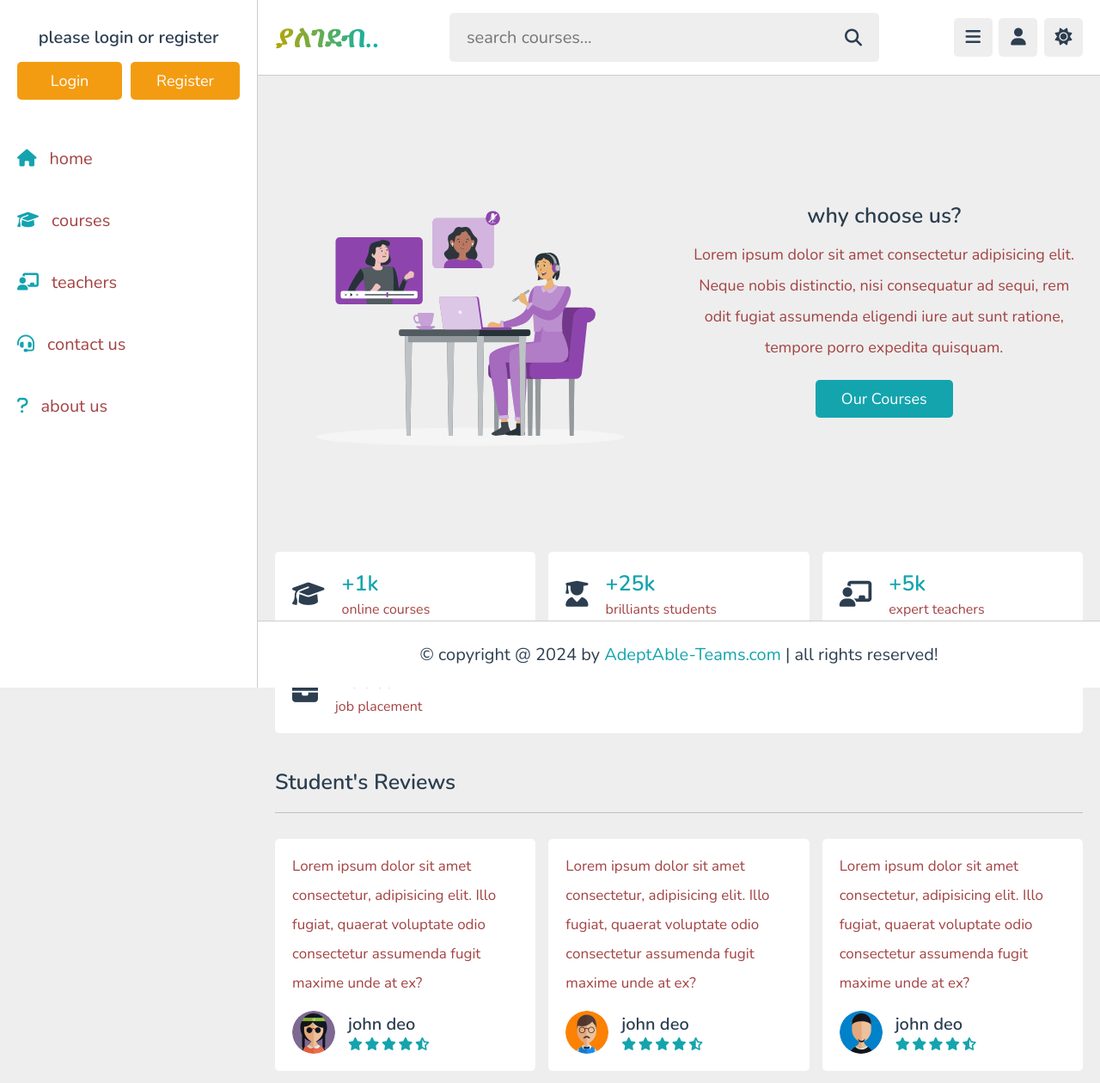
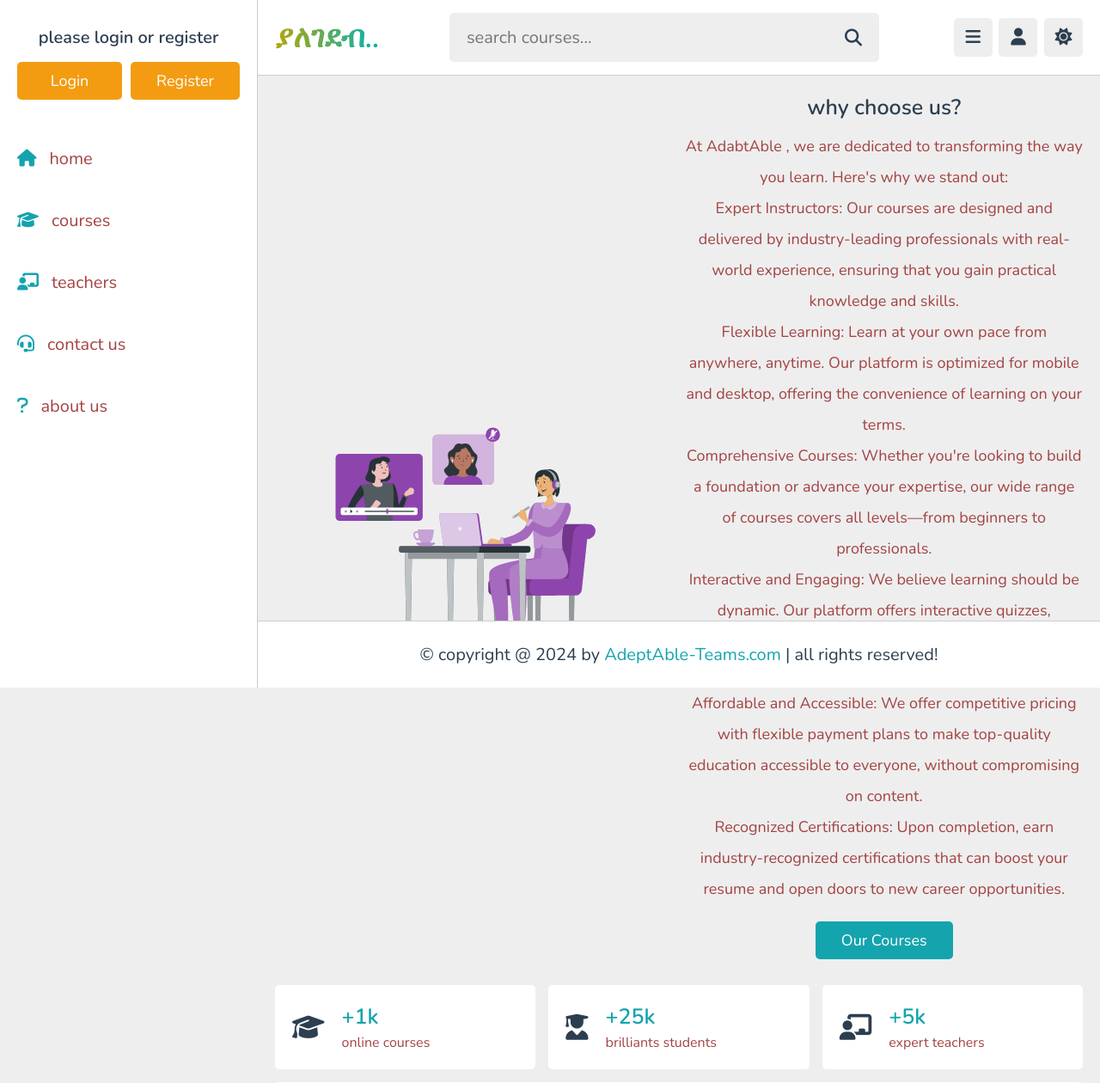
Before and after one commit to ramumi21/Web-Lab-Project, a PHP site: page /about.php in a window 1280 px wide. Shown: the top 1260 px of the page at 86% size. Run offline with PHP 8.4, Linux system fonts and the light colour scheme; data that the repository does not hold is empty.

Commit message:
about.php

```diff
--- a/about.php
+++ b/about.php
@@ -41,7 +41,19 @@ if(isset($_COOKIE['user_id'])){
 
       <div class="content">
          <h3>why choose us?</h3>
-         <p>Lorem ipsum dolor sit amet consectetur adipisicing elit. Neque nobis distinctio, nisi consequatur ad sequi, rem odit fugiat assumenda eligendi iure aut sunt ratione, tempore porro expedita quisquam.</p>
+         <p>At AdabtAble , we are dedicated to transforming the way you learn. Here's why we stand out:</br>
+
+Expert Instructors: Our courses are designed and delivered by industry-leading professionals with real-world experience, ensuring that you gain practical knowledge and skills.</br>
+
+Flexible Learning: Learn at your own pace from anywhere, anytime. Our platform is optimized for mobile and desktop, offering the convenience of learning on your terms.</br>
+
+Comprehensive Courses: Whether you're looking to build a foundation or advance your expertise, our wide range of courses covers all levels—from beginners to professionals.</br>
+
+Interactive and Engaging: We believe learning should be dynamic. Our platform offers interactive quizzes, discussion forums, and hands-on projects to enhance your learning experience.</br>
+
+Affordable and Accessible: We offer competitive pricing with flexible payment plans to make top-quality education accessible to everyone, without compromising on content.</br>
+
+Recognized Certifications: Upon completion, earn industry-recognized certifications that can boost your resume and open doors to new career opportunities.</p>
          <a href="courses.html" class="inline-btn">our courses</a>
       </div>
 
```
